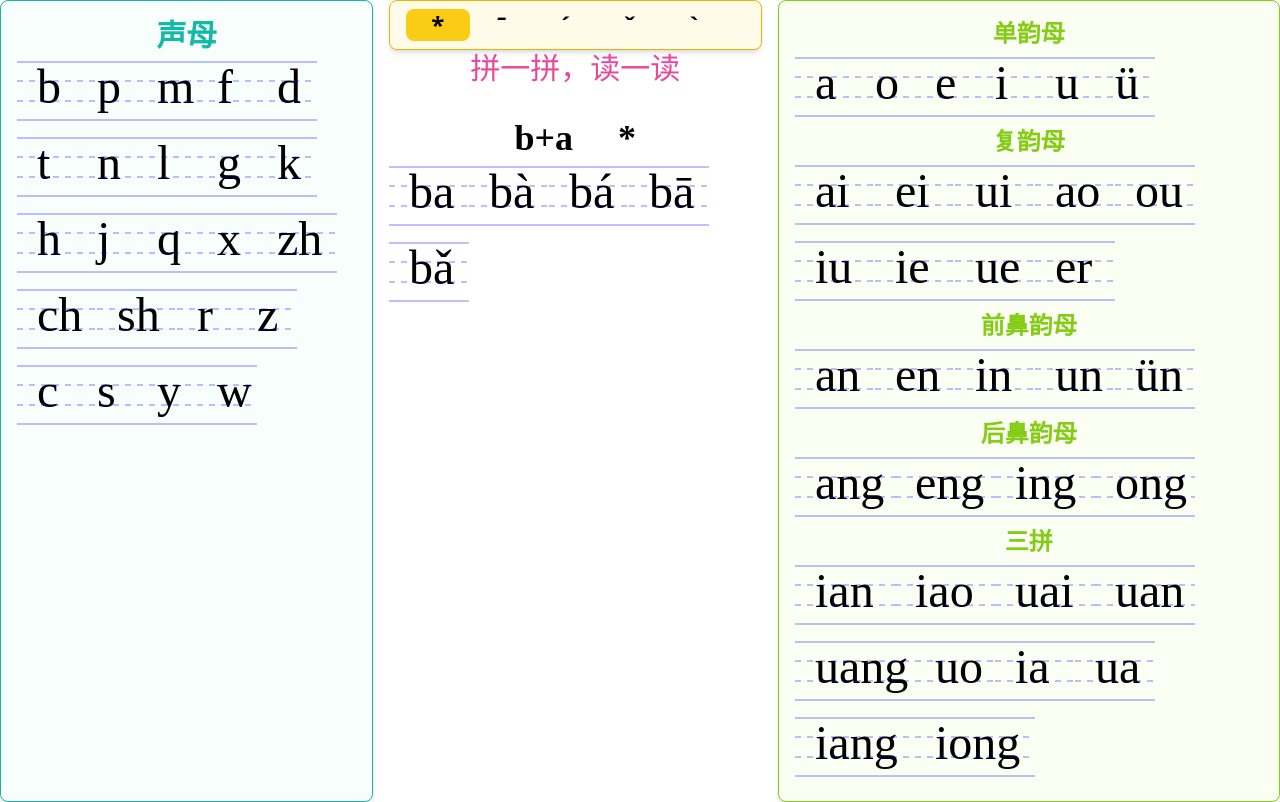
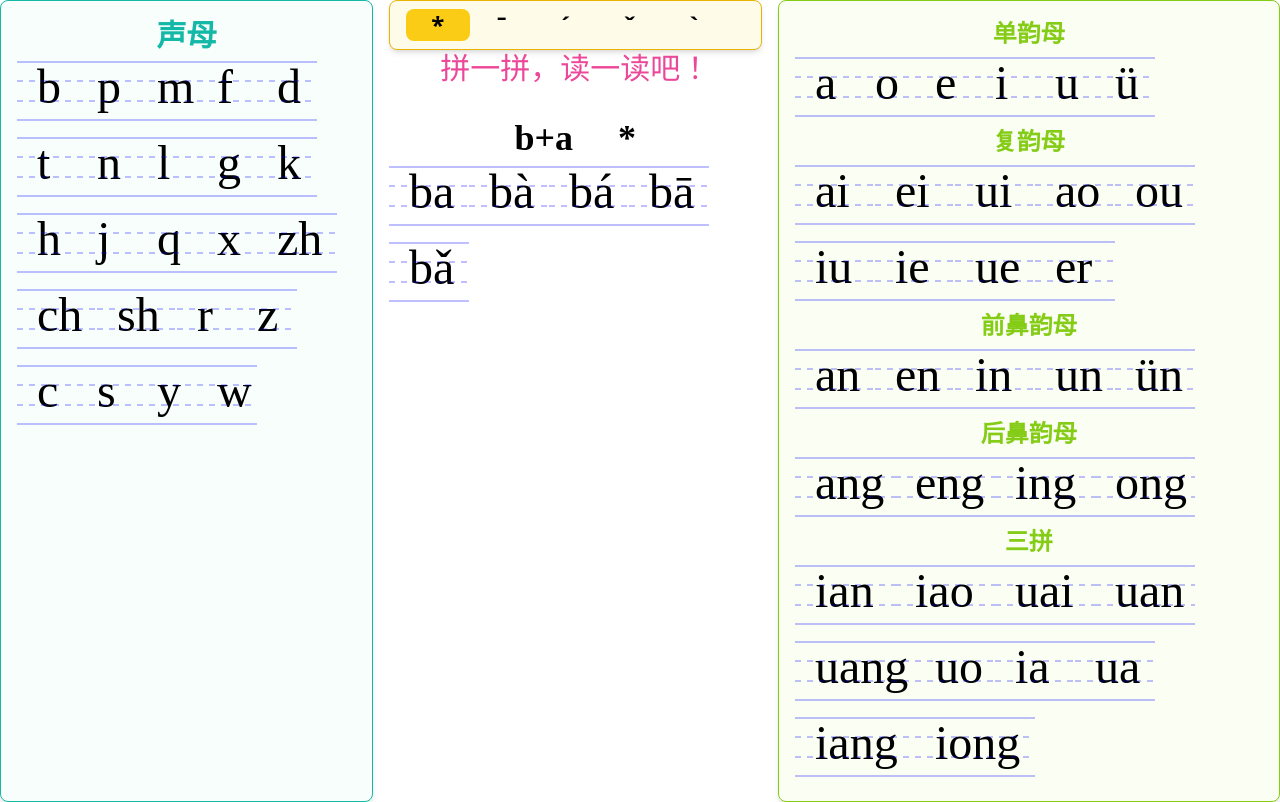
Before and after one commit to Mayerblue/PINYIN-NEXTJS, a Next.js app: page / in a window 1280 px wide. Built offline with nearby package versions, Linux system fonts and the light colour scheme.

Commit message:
style:text test

```diff
--- a/app/page.tsx
+++ b/app/page.tsx
@@ -21,7 +21,7 @@ export default function Page() {
                 <div className=" justify-center  col-span-3 ">
                     <Shendiao setShendiao={setShendiao}></Shendiao>
 
-                    <div className="text-3xl text-center text-pink-500">拼一拼，读一读</div>
+                    <div className="text-3xl text-center text-pink-500">拼一拼，读一读吧！</div>
 
                     <Pinyin shengmu={shengmu} yunmu={yunmu} shendiao={shendiao}></Pinyin>
 
```
